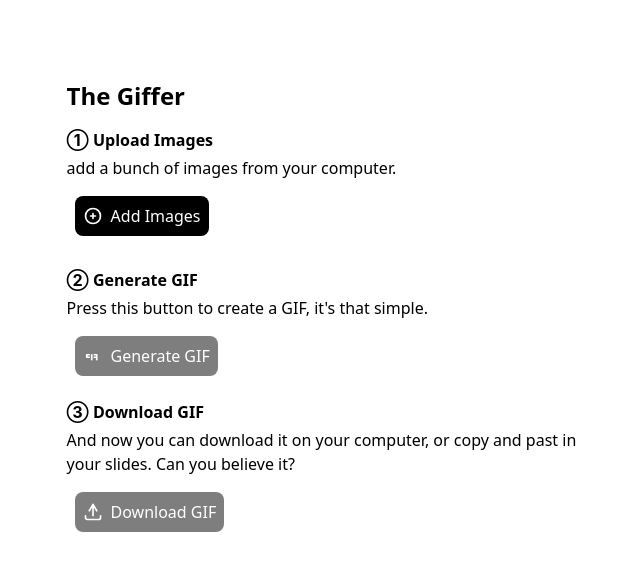
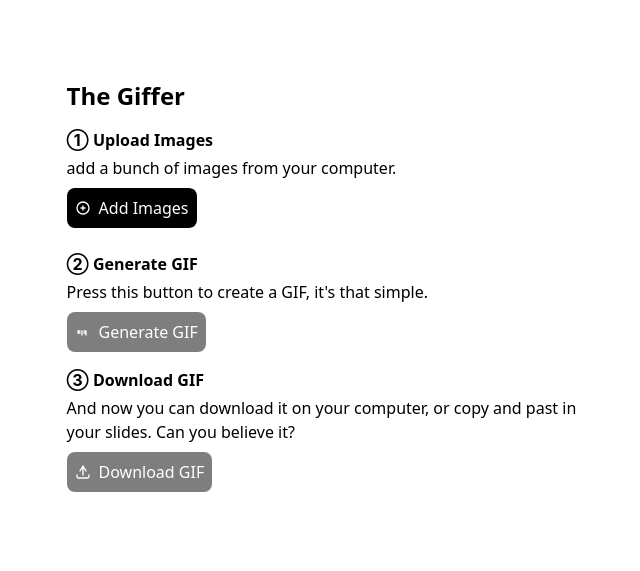
Before and after one commit to lndgst/random, a Flask app: page / in a window 1280 px wide. Shown: the top 571 px of the page, without its empty margins (316-956 px from the left). Run offline with Flask 3, Linux system fonts and the light colour scheme.

Commit message:
Remove button margins

```diff
--- a/gif_app/templates/index.html
+++ b/gif_app/templates/index.html
@@ -13,8 +13,8 @@
                 <h2 class="font-bold mb-1">&#9312; Upload Images</h2>
                 <p class="mb-2">add a bunch of images from your computer.</p>
                 <input id="imageInput" class="hidden" type="file" name="images" multiple accept="image/*">
-                <label for="imageInput" id="fileLabel" class="p-2 m-2 bg-black text-white hover:bg-gray-800 inline-flex cursor-pointer rounded-lg items-center space-x-2">
-                    <svg xmlns="http://www.w3.org/2000/svg" fill="none" viewBox="0 0 24 24" stroke-width="2" stroke="currentColor" class="h-5 w-5">
+                <label for="imageInput" id="fileLabel" class="p-2 bg-black text-white hover:bg-gray-800 inline-flex cursor-pointer rounded-lg items-center space-x-2">
+                    <svg xmlns="http://www.w3.org/2000/svg" fill="none" viewBox="0 0 24 24" stroke-width="2" stroke="currentColor" class="h-4 w-4">
                         <path stroke-linecap="round" stroke-linejoin="round" d="M12 9v6m-3-3h6M12 3a9 9 0 100 18 9 9 0 000-18z" />
                     </svg>
                     <span>Add Images</span>
@@ -24,8 +24,8 @@
             <div>
                 <h2 class="font-bold mb-1">&#9313; Generate GIF</h2>
                 <p class="mb-2">Press this button to create a GIF, it's that simple.</p>
-                <button id="generateBtn" class="p-2 m-2 bg-black text-white hover:bg-gray-800 opacity-50 pointer-events-none rounded-lg inline-flex items-center space-x-2" type="submit" disabled>
-                    <svg xmlns="http://www.w3.org/2000/svg" fill="none" viewBox="0 0 24 24" stroke-width="2" stroke="currentColor" class="h-5 w-5">
+                <button id="generateBtn" class="p-2 bg-black text-white hover:bg-gray-800 opacity-50 pointer-events-none rounded-lg inline-flex items-center space-x-2" type="submit" disabled>
+                    <svg xmlns="http://www.w3.org/2000/svg" fill="none" viewBox="0 0 24 24" stroke-width="2" stroke="currentColor" class="h-4 w-4">
                         <path stroke-linecap="round" stroke-linejoin="round" d="M7.5 10.5h-3v3h3m3-3v6m3-6h3m0 0v6m-3-3h2.25" />
                     </svg>
                     <span>Generate GIF</span>
@@ -35,8 +35,8 @@
             <div>
                 <h2 class="font-bold mb-1">&#9314; Download GIF</h2>
                 <p class="mb-2">And now you can download it on your computer, or copy and past in your slides. Can you believe it?</p>
-                <a id="downloadBtn" class="p-2 m-2 bg-black text-white hover:bg-gray-800 inline-flex opacity-50 pointer-events-none rounded-lg items-center space-x-2" download="output.gif">
-                    <svg xmlns="http://www.w3.org/2000/svg" fill="none" viewBox="0 0 24 24" stroke-width="2" stroke="currentColor" class="h-5 w-5">
+                <a id="downloadBtn" class="p-2 bg-black text-white hover:bg-gray-800 inline-flex opacity-50 pointer-events-none rounded-lg items-center space-x-2" download="output.gif">
+                    <svg xmlns="http://www.w3.org/2000/svg" fill="none" viewBox="0 0 24 24" stroke-width="2" stroke="currentColor" class="h-4 w-4">
                         <path stroke-linecap="round" stroke-linejoin="round" d="M3 16.5v2.25A2.25 2.25 0 005.25 21h13.5A2.25 2.25 0 0021 18.75V16.5m-4.5-6L12 3m0 0L7.5 10.5M12 3v13.5" />
                     </svg>
                     <span>Download GIF</span>
```
